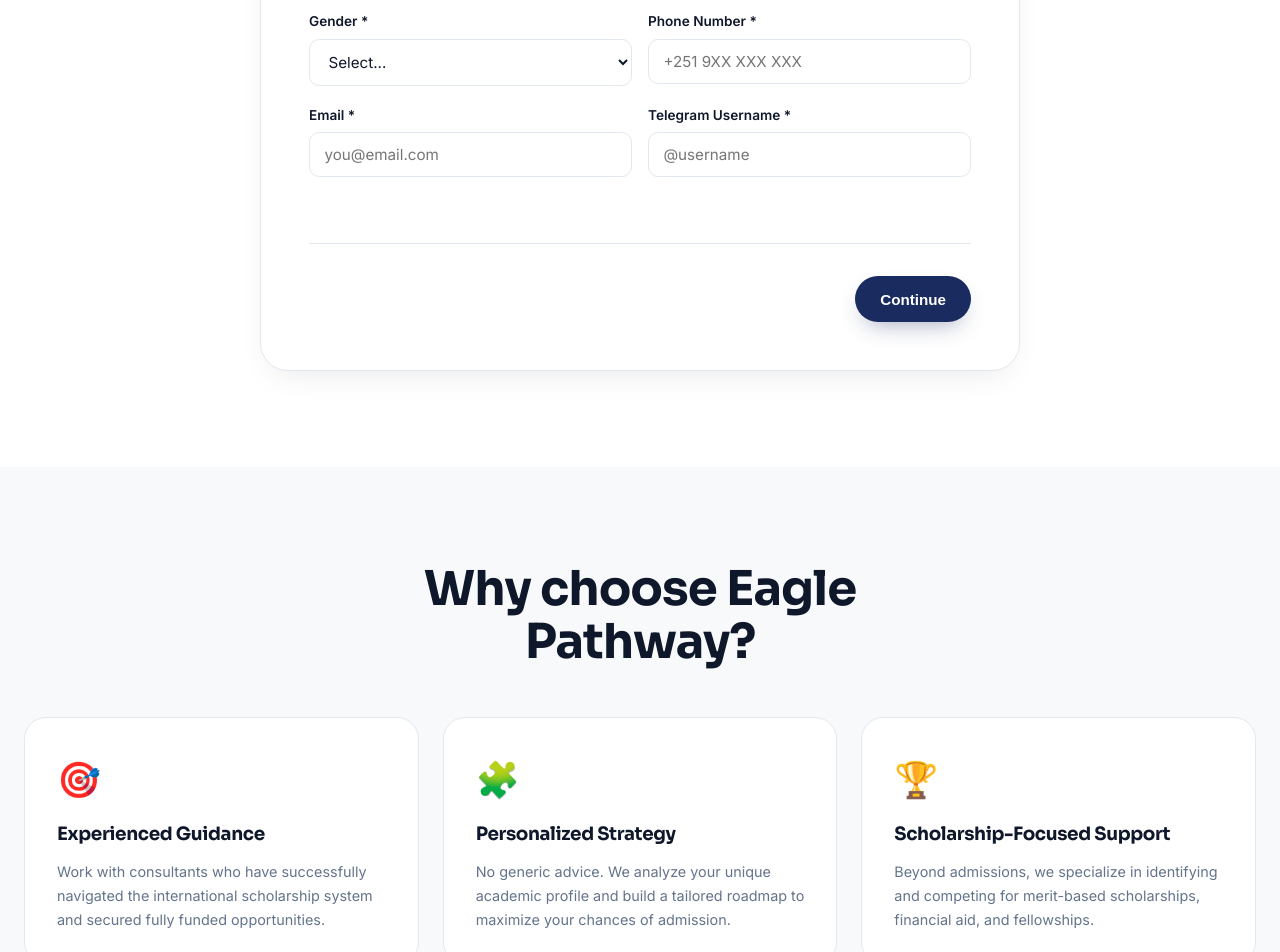
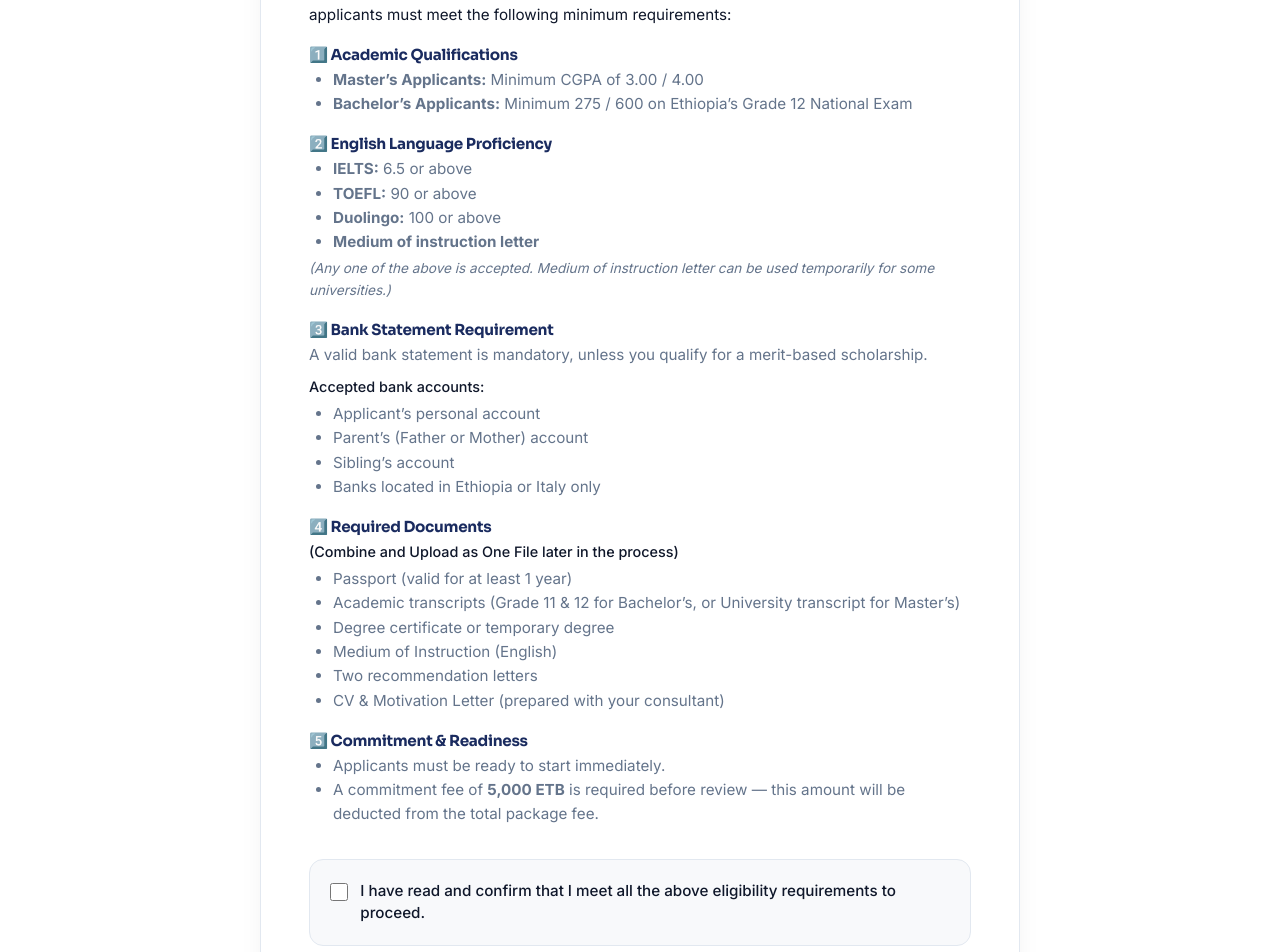
Before and after one commit to Eagle-Pathway/eagle-pathway-web, a Next.js app: page /contact in a window 1280 px wide. Shown: the part 640-1592 px from the top of the page. Built offline with nearby package versions, Linux system fonts and the light colour scheme.

Commit message:
feat: add eligibility confirmation as mandatory first step to apply with us form

```diff
--- a/app/components/contact-consultation/ConsultationForm.tsx
+++ b/app/components/contact-consultation/ConsultationForm.tsx
@@ -9,31 +9,34 @@ import ReviewStep from './ReviewStep';
 
 type ApplicationData = {
   // Step 1
+  eligibilityConfirmed: boolean;
+
+  // Step 2
   fullName: string;
   gender: string;
   phone: string;
   email: string;
   telegram: string;
 
-  // Step 2
+  // Step 3
   academicLevel: string;
 
-  // Step 3
+  // Step 4
   englishProof: string;
 
-  // Step 4
+  // Step 5
   services: string[];
 
-  // Step 5
+  // Step 6
   motivation: string;
   appliedBefore: string;
   appliedDetails: string;
   referral: string;
 
-  // Step 6
+  // Step 7
   paymentReceipt: File | null;
 
-  // Step 7
+  // Step 8
   agreements: {
     accurate: boolean;
     noGuarantee: boolean;
@@ -42,6 +45,7 @@ type ApplicationData = {
 };
 
 const initialData: ApplicationData = {
+  eligibilityConfirmed: false,
   fullName: '',
   gender: '',
   phone: '',
@@ -69,7 +73,7 @@ export default function ConsultationForm() {
   const [isSubmitting, setIsSubmitting] = useState(false);
   const [isSuccess, setIsSuccess] = useState(false);
 
-  const totalSteps = 8;
+  const totalSteps = 9;
 
   const updateData = (fields: Partial<ApplicationData>) => {
     setData((prev) => ({ ...prev, ...fields }));
@@ -80,32 +84,35 @@ export default function ConsultationForm() {
     const newErrors: Record<string, string> = {};
 
     if (currentStep === 1) {
+      if (!data.eligibilityConfirmed) newErrors.eligibilityConfirmed = 'You must confirm that you meet the eligibility requirements.';
+    }
+    else if (currentStep === 2) {
       if (!data.fullName.trim()) newErrors.fullName = 'Required';
       if (!data.gender) newErrors.gender = 'Required';
       if (!data.phone.trim()) newErrors.phone = 'Required';
       if (!data.email.trim() || !/^\S+@\S+\.\S+$/.test(data.email)) newErrors.email = 'Valid email required';
       if (!data.telegram.trim()) newErrors.telegram = 'Required';
     }
-    else if (currentStep === 2) {
+    else if (currentStep === 3) {
       if (!data.academicLevel) newErrors.academicLevel = 'Please select your academic level.';
     }
-    else if (currentStep === 3) {
+    else if (currentStep === 4) {
       if (!data.englishProof) newErrors.englishProof = 'Please select an option.';
     }
-    else if (currentStep === 4) {
+    else if (currentStep === 5) {
       if (data.services.length === 0) newErrors.services = 'Please select at least one service.';
     }
-    else if (currentStep === 5) {
+    else if (currentStep === 6) {
       if (data.appliedBefore === 'Yes' && !data.appliedDetails.trim()) {
         newErrors.appliedDetails = 'Please briefly describe your previous application.';
       }
     }
-    else if (currentStep === 6) {
+    else if (currentStep === 7) {
       if (!data.paymentReceipt) {
         newErrors.paymentReceipt = 'Payment receipt is required to proceed.';
       }
     }
-    else if (currentStep === 7) {
+    else if (currentStep === 8) {
       if (!data.agreements.accurate || !data.agreements.noGuarantee || !data.agreements.terms) {
         newErrors.agreements = 'You must agree to all conditions to proceed.';
       }
@@ -131,7 +138,7 @@ export default function ConsultationForm() {
   };
 
   const submitApplication = async () => {
-    if (!validateStep(8)) return;
+    if (!validateStep(9)) return;
 
     setIsSubmitting(true);
 
@@ -167,8 +174,81 @@ export default function ConsultationForm() {
 
       <div className="consult-card">
         {step === 1 && (
+          <div className="consult-step step-1">
+            <h2>Eligibility Confirmation</h2>
+            <p className="step-desc">All of the following requirements are mandatory.</p>
+
+            <div style={{ fontSize: '0.95rem', lineHeight: 1.6, color: 'var(--ink)', marginBottom: '2rem', display: 'flex', flexDirection: 'column', gap: '1.25rem' }}>
+              <p>To qualify for Eagle Pathway’s consultancy support and Italian university admission, applicants must meet the following minimum requirements:</p>
+
+              <div>
+                <h4 style={{ color: 'var(--navy)', marginBottom: '0.25rem' }}>1️⃣ Academic Qualifications</h4>
+                <ul style={{ listStyle: 'disc', marginLeft: '1.5rem', color: 'var(--muted)' }}>
+                  <li><strong>Master’s Applicants:</strong> Minimum CGPA of 3.00 / 4.00</li>
+                  <li><strong>Bachelor’s Applicants:</strong> Minimum 275 / 600 on Ethiopia’s Grade 12 National Exam</li>
+                </ul>
+              </div>
+
+              <div>
+                <h4 style={{ color: 'var(--navy)', marginBottom: '0.25rem' }}>2️⃣ English Language Proficiency</h4>
+                <ul style={{ listStyle: 'disc', marginLeft: '1.5rem', color: 'var(--muted)' }}>
+                  <li><strong>IELTS:</strong> 6.5 or above</li>
+                  <li><strong>TOEFL:</strong> 90 or above</li>
+                  <li><strong>Duolingo:</strong> 100 or above</li>
+                  <li><strong>Medium of instruction letter</strong></li>
+                </ul>
+                <p style={{ fontSize: '0.85rem', color: 'var(--muted)', marginTop: '0.25rem', fontStyle: 'italic' }}>
+                  (Any one of the above is accepted. Medium of instruction letter can be used temporarily for some universities.)
+                </p>
+              </div>
+
+              <div>
+                <h4 style={{ color: 'var(--navy)', marginBottom: '0.25rem' }}>3️⃣ Bank Statement Requirement</h4>
+                <p style={{ color: 'var(--muted)', marginBottom: '0.5rem' }}>A valid bank statement is mandatory, unless you qualify for a merit-based scholarship.</p>
+                <p style={{ color: 'var(--ink)', fontWeight: 500, fontSize: '0.9rem', marginBottom: '0.25rem' }}>Accepted bank accounts:</p>
+                <ul style={{ listStyle: 'disc', marginLeft: '1.5rem', color: 'var(--muted)' }}>
+                  <li>Applicant’s personal account</li>
+                  <li>Parent’s (Father or Mother) account</li>
+                  <li>Sibling’s account</li>
+                  <li>Banks located in Ethiopia or Italy only</li>
+                </ul>
+              </div>
+
+              <div>
+                <h4 style={{ color: 'var(--navy)', marginBottom: '0.25rem' }}>4️⃣ Required Documents</h4>
+                <p style={{ color: 'var(--ink)', fontWeight: 500, fontSize: '0.9rem', marginBottom: '0.25rem' }}>(Combine and Upload as One File later in the process)</p>
+                <ul style={{ listStyle: 'disc', marginLeft: '1.5rem', color: 'var(--muted)' }}>
+                  <li>Passport (valid for at least 1 year)</li>
+                  <li>Academic transcripts (Grade 11 &amp; 12 for Bachelor’s, or University transcript for Master’s)</li>
+                  <li>Degree certificate or temporary degree</li>
+                  <li>Medium of Instruction (English)</li>
+                  <li>Two recommendation letters</li>
+                  <li>CV &amp; Motivation Letter (prepared with your consultant)</li>
+                </ul>
+              </div>
+
+              <div>
+                <h4 style={{ color: 'var(--navy)', marginBottom: '0.25rem' }}>5️⃣ Commitment &amp; Readiness</h4>
+                <ul style={{ listStyle: 'disc', marginLeft: '1.5rem', color: 'var(--muted)' }}>
+                  <li>Applicants must be ready to start immediately.</li>
+                  <li>A commitment fee of <strong>5,000 ETB</strong> is required before review — this amount will be deducted from the total package fee.</li>
+                </ul>
+              </div>
+            </div>
+
+            <label style={{ display: 'flex', gap: '0.8rem', alignItems: 'flex-start', cursor: 'pointer', background: 'var(--bg-soft)', padding: '1.25rem', borderRadius: 'var(--radius)', border: '1px solid var(--line)' }}>
+              <input type="checkbox" checked={data.eligibilityConfirmed} onChange={(e) => updateData({ eligibilityConfirmed: e.target.checked })} style={{ marginTop: '0.2rem', width: '18px', height: '18px', accentColor: 'var(--orange)' }} />
+              <span style={{ fontSize: '0.95rem', color: 'var(--ink)', lineHeight: 1.5, fontWeight: 500 }}>
+                I have read and confirm that I meet all the above eligibility requirements to proceed.
+              </span>
+            </label>
+            {errors.eligibilityConfirmed && <span className="error-text" style={{ display: 'block', marginTop: '0.75rem', fontWeight: 500 }}>{errors.eligibilityConfirmed}</span>}
+          </div>
+        )}
+
+        {step === 2 && (
           <div className="consult-step">
-            <h2>Apply with Us</h2>
+            <h2>Personal Information</h2>
             <div className="field">
               <label>Full Name *</label>
               <input type="text" placeholder="Your full name" value={data.fullName} onChange={(e) => updateData({ fullName: e.target.value })} />
@@ -208,7 +288,7 @@ export default function ConsultationForm() {
           </div>
         )}
 
-        {step === 2 && (
+        {step === 3 && (
           <div className="consult-step">
             <h2>Academic Background</h2>
             <p className="step-desc">What is your current academic level?</p>
@@ -225,7 +305,7 @@ export default function ConsultationForm() {
           </div>
         )}
 
-        {step === 3 && (
+        {step === 4 && (
           <div className="consult-step">
             <h2>English Language Qualification</h2>
             <p className="step-desc">Do you have English proficiency proof?</p>
@@ -242,7 +322,7 @@ export default function ConsultationForm() {
           </div>
         )}
 
-        {step === 4 && (
+        {step === 5 && (
           <div className="consult-step">
             <h2>Consultancy Services</h2>
             <p className="step-desc">What support do you need? (Select all that apply)</p>
@@ -255,7 +335,7 @@ export default function ConsultationForm() {
           </div>
         )}
 
-        {step === 5 && (
+        {step === 6 && (
           <div className="consult-step">
             <h2>About Your Goal</h2>
             <p className="step-desc">Help us understand your context. (Optional)</p>
@@ -302,7 +382,7 @@ export default function ConsultationForm() {
           </div>
         )}
 
-        {step === 6 && (
+        {step === 7 && (
           <div className="consult-step">
             <h2>Payment Confirmation</h2>
             <p className="step-desc">Please upload your payment receipt to proceed.</p>
@@ -328,7 +408,7 @@ export default function ConsultationForm() {
           </div>
         )}
 
-        {step === 7 && (
+        {step === 8 && (
           <div className="consult-step">
             <h2>Agreement</h2>
             <p className="step-desc">Please review and agree to the following.</p>
@@ -365,7 +445,7 @@ export default function ConsultationForm() {
           </div>
         )}
 
-        {step === 8 && (
+        {step === 9 && (
           <div className="consult-step">
             <h2>Final Review</h2>
             <p className="step-desc">Check your information before submitting.</p>
--- a/app/components/contact-consultation/ReviewStep.tsx
+++ b/app/components/contact-consultation/ReviewStep.tsx
@@ -1,6 +1,7 @@
 'use client';
 
 type ReviewData = {
+  eligibilityConfirmed: boolean;
   fullName: string;
   gender: string;
   phone: string;
```
